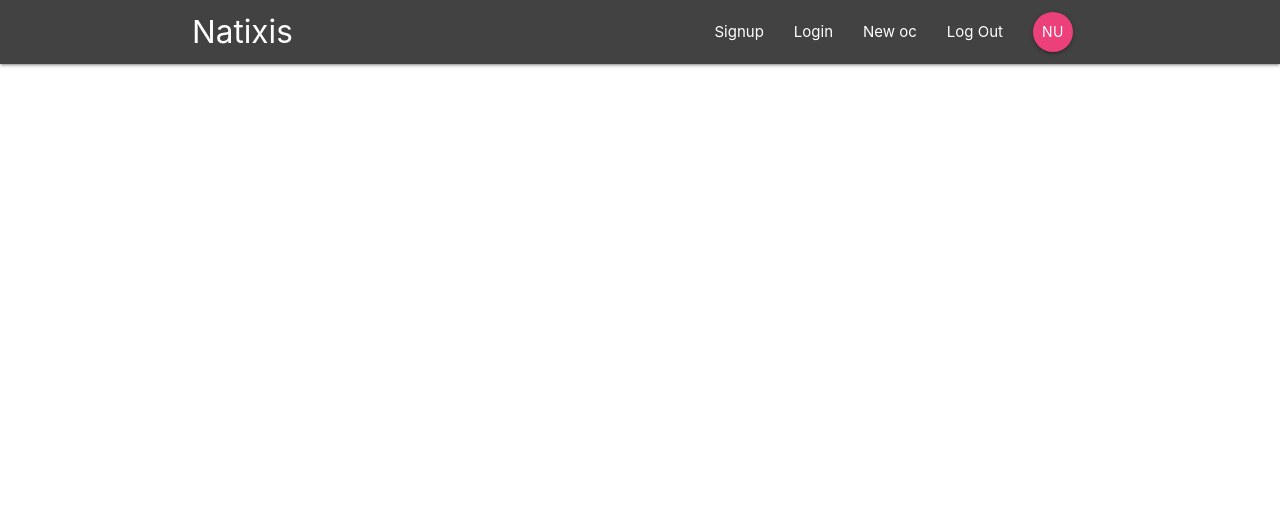
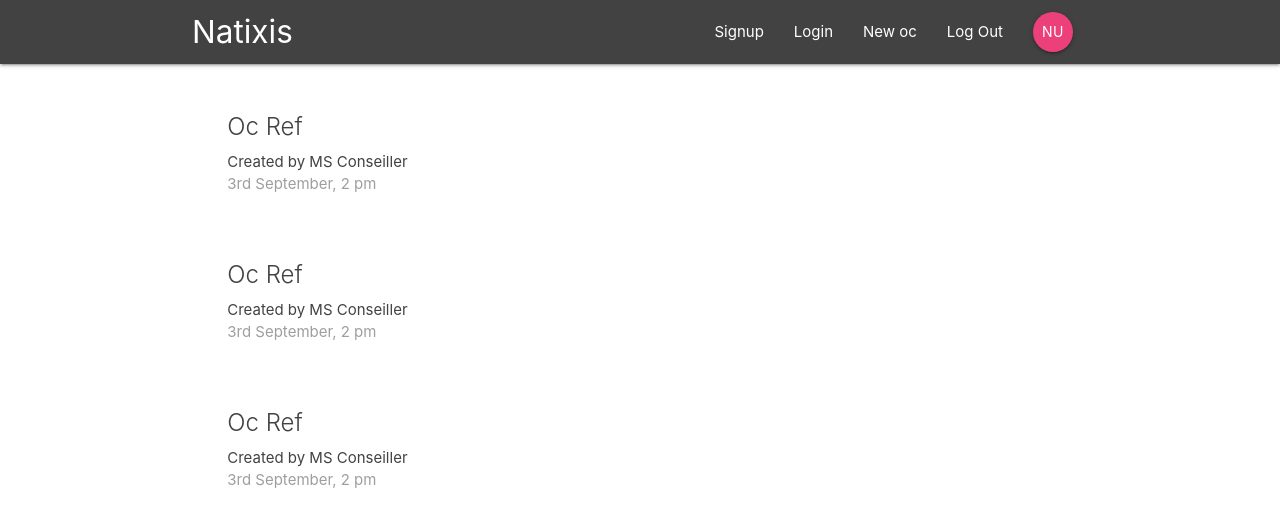
Before and after one commit to MikiStojakovic/ocPOC, a React (Create React App) app in the folder oc-poc-react/oc-poc-natixis/: page / in a window 1280 px wide. Shown: the top 526 px of the page. Built offline with nearby package versions, Linux system fonts and the light colour scheme.

Commit message:
Added dashboard route

```diff
--- a/oc-poc-react/oc-poc-natixis/src/App.js
+++ b/oc-poc-react/oc-poc-natixis/src/App.js
@@ -1,7 +1,8 @@
 import React, { Component } from 'react';
-import { BrowserRouter as BRouter } from 'react-router-dom';
+import { BrowserRouter as BRouter, Switch, Route } from 'react-router-dom';
 import { render } from '@testing-library/react';
 import Navbar from './components/layout/Navbar';
+import Dashboard from './components/dashboard/Dashboard';
 
 class App extends Component {
   render() {
@@ -9,6 +10,9 @@
       <BRouter>
         <div className="App">
           <Navbar />
+          <Switch>
+            <Route path="/" component={Dashboard} />
+          </Switch>
         </div>
       </BRouter>
     );
--- a/oc-poc-react/oc-poc-natixis/src/components/dashboard/Dashboard.js
+++ b/oc-poc-react/oc-poc-natixis/src/components/dashboard/Dashboard.js
@@ -18,3 +18,5 @@
     );
   }
 }
+
+export default Dashboard;
--- a/oc-poc-react/oc-poc-natixis/src/components/ocs/OcList.js
+++ b/oc-poc-react/oc-poc-natixis/src/components/ocs/OcList.js
@@ -29,3 +29,5 @@
     </div>
   );
 };
+
+export default OcList;
```
